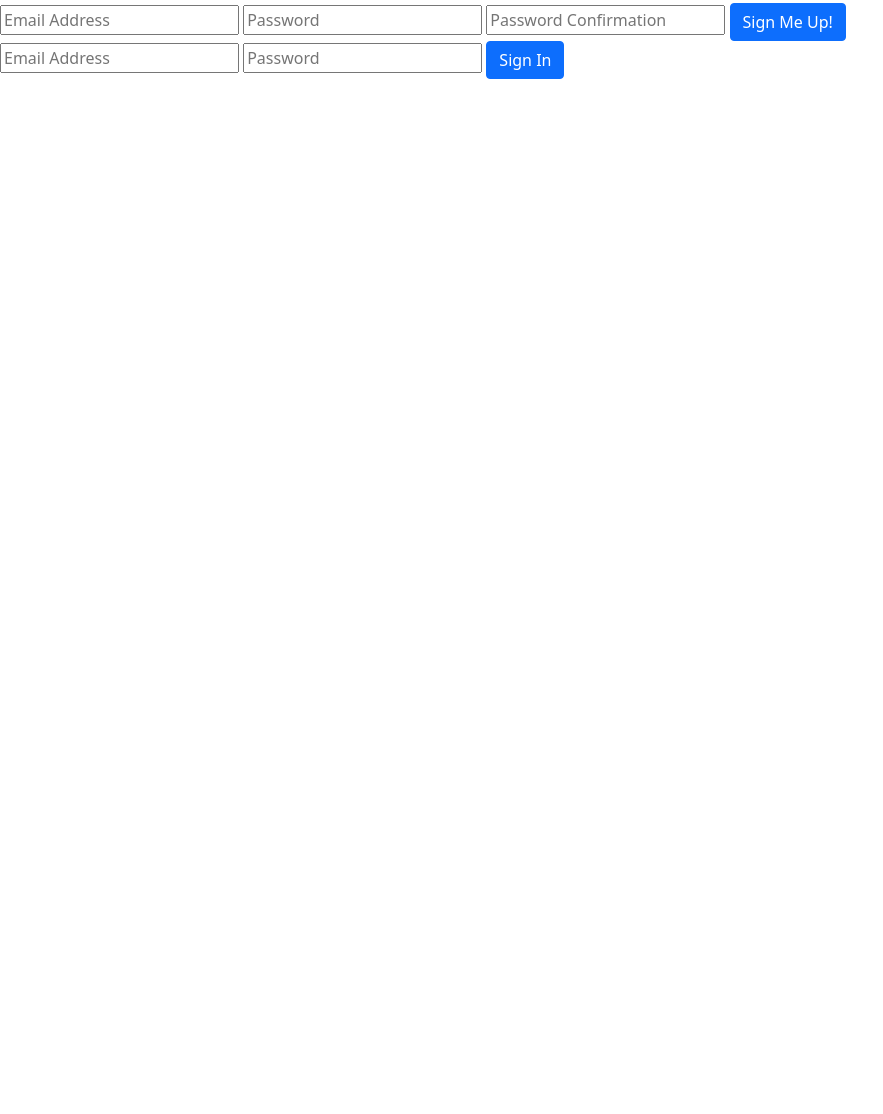
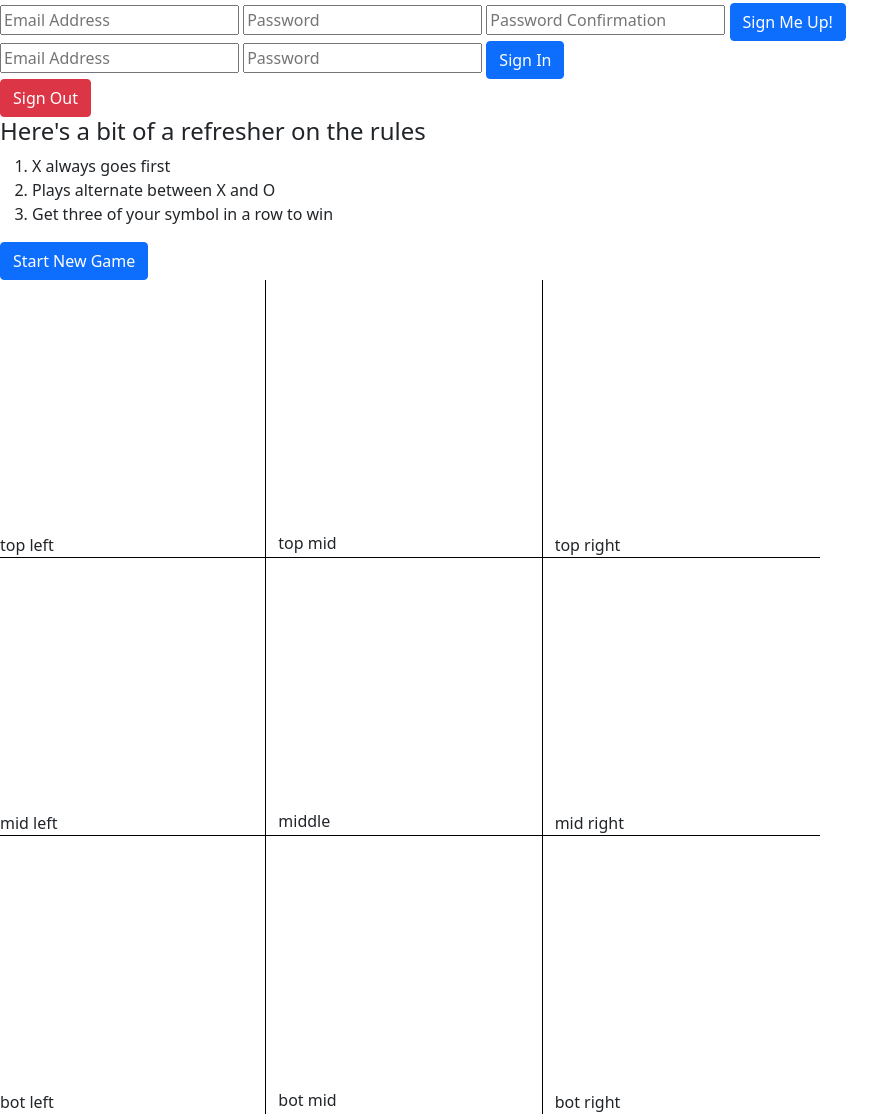
Before and after one commit to TheLenaburger/tic-tac-toe, a website built with webpack: page index.html in a window 1280 px wide. Shown: the part 90-1204 px from the top of the page, without its empty margins (0-883 px from the left). Before the commit the page ends 800 px from the top, so only its background shows below. Built offline with nearby package versions, Linux system fonts and the light colour scheme.

Commit message:
Square Game Board
Fixes shape of the game board into a square, with appropriate borders

```diff
--- a/app/styles/index.scss
+++ b/app/styles/index.scss
@@ -1,5 +1,43 @@
 @import '~bootstrap/scss/bootstrap';
 
-#sign-out, #rules-text, #game-board {
-  display: none
+// #after-sign-in, #rules-text, #game-board {
+//   display: none
+// }
+
+#game-board {
+  width: 65%;
 }
+
+.square:before {
+  content: "";
+  display: block;
+  padding-top: 100%;
+}
+
+// .content {
+//   float: left;
+// }
+
+#middle {
+  border: 1px solid black;
+}
+
+#top-mid {
+  border-left: 1px solid black;
+  border-right: 1px solid black;
+}
+
+#bot-mid {
+  border-left: 1px solid black;
+  border-right: 1px solid black;
+}
+
+#mid-left {
+  border-top: 1px solid black;
+  border-bottom: 1px solid black;
+}
+
+#mid-right {
+  border-top: 1px solid black;
+  border-bottom: 1px solid black;
+}
--- a/index.html
+++ b/index.html
@@ -31,7 +31,10 @@
         </form>
       </section>
 
-      <button id="sign-out" class="btn btn-danger">Sign Out</button>
+      <section id="after-sign-in">
+
+        <button id="sign-out" class="btn btn-danger">Sign Out</button>
+      </section>
 
       <div id="user-feedback"></div>
     </header>
@@ -45,16 +48,18 @@
       </ol>
     </div>
 
-    <div id="game-board">This is the game board div
-      <div id="top-left" class="play-area">top left</div>
-      <div id="top-mid" class="play-area">top mid</div>
-      <div id="top-right" class="play-area">top right</div>
-      <div id="mid-left" class="play-area">mid left</div>
-      <div id="middle" class="play-area">middle</div>
-      <div id="mid-right" class="play-area">mid righ</div>
-      <div id="bot-left" class="play-area">bot left</div>
-      <div id="bot-mid" class="play-area">bot mid</div>
-      <div id="bot-right" class="play-area">bot right</div>
+    <button id="new-game" class="btn btn-primary">Start New Game</button>
+
+    <div id="game-board" class="row">
+      <div id="top-left" class="col-4 square" data-cell-index="0">top left</div>
+      <div id="top-mid" class="col-4 square" data-cell-index="1">top mid</div>
+      <div id="top-right" class="col-4 square" data-cell-index="2">top right</div>
+      <div id="mid-left" class="col-4 square" data-cell-index="3">mid left</div>
+      <div id="middle" class="col-4 square" data-cell-index="4">middle</div>
+      <div id="mid-right" class="col-4 square" data-cell-index="5">mid right</div>
+      <div id="bot-left" class="col-4 square" data-cell-index="6">bot left</div>
+      <div id="bot-mid" class="col-4 square" data-cell-index="7">bot mid</div>
+      <div id="bot-right" class="col-4 square" data-cell-index="8">bot right</div>
     </div>
 
   </body>
```
